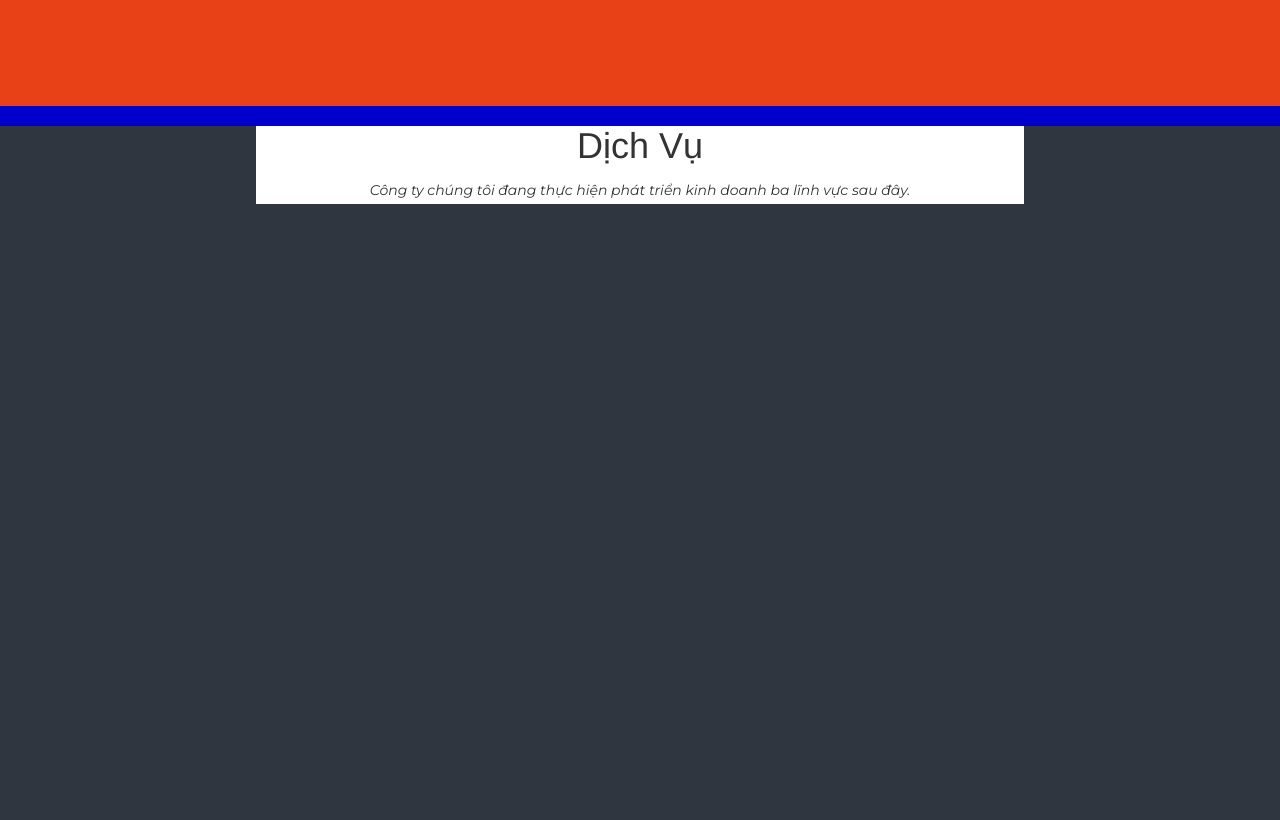
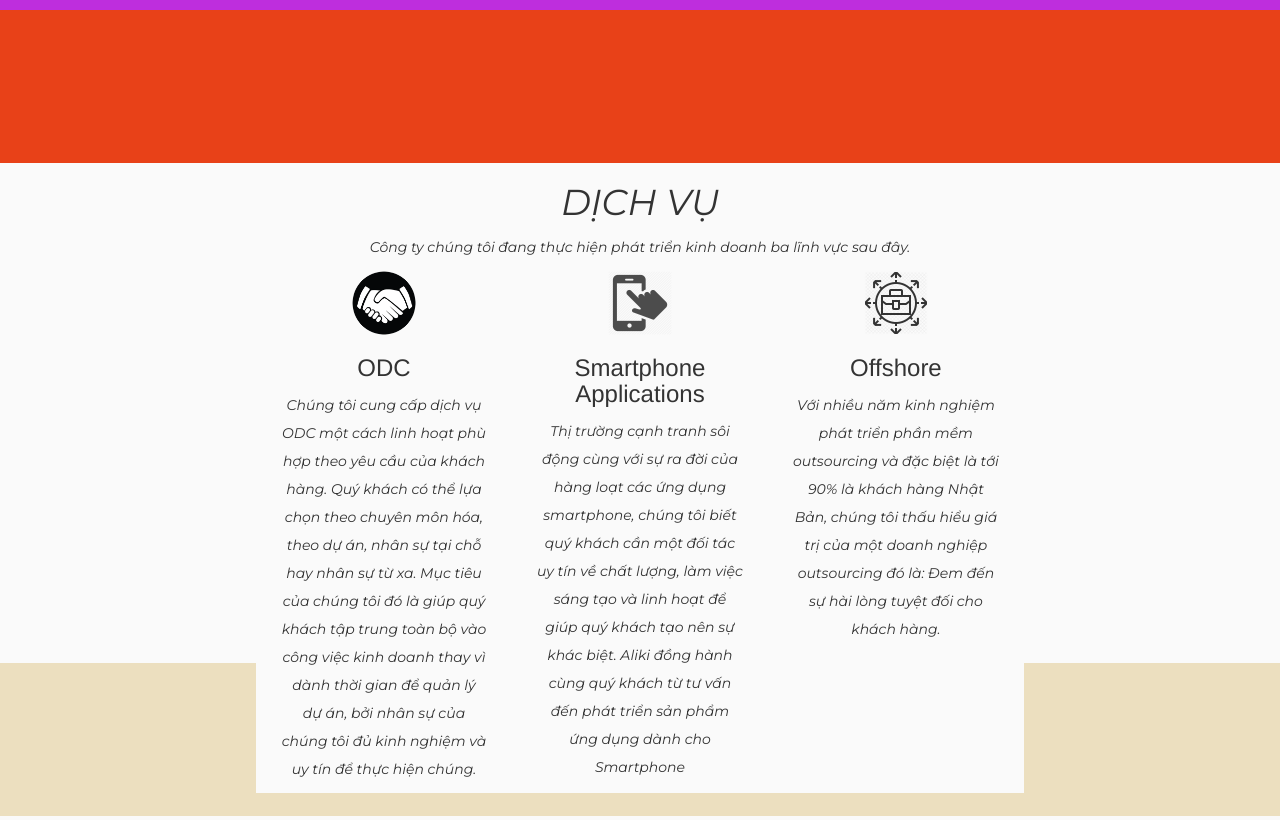
Before and after one commit to AlikiTeam/AlikiWebsite, a plain HTML site: page demoAliki.html in a window 1280 px wide. Shown: the part 1980-2800 px from the top of the page. Drawn offline with nearby package versions, Linux system fonts and the light colour scheme.

Commit message:
update 8/1

```diff
--- a/css/css.css
+++ b/css/css.css
@@ -1,11 +1,11 @@
 @import url('https://fonts.googleapis.com/css?family=Abril+Fatface|Montserrat:400i&subset=vietnamese');
-#main{height:5000px;width:100%;background:#00C;margin-left:auto;margin-right:auto}
-    h1{
-        font-family: 'Montserrat', sans-serif;
-    }
+#main{height:auto;width:100%;background:#00C;margin-left:auto;margin-right:auto}
     p{
         font-family: 'Montserrat', sans-serif;
         line-height: 2;
+    }
+    h1{
+        font-family: 'Montserrat', sans-serif;
     }
 
 /*header*/
@@ -14,6 +14,7 @@
     #about{background:#F0F;width:100%;height:400px}
     #aboutLeft{background:#FAFAFA;height:100%;width:20%;float:left}
     #aboutMain{background:#FAFAFA;height:100%;width:60%;float:left}
+    #dichVuPage{height: 100%; width: 33.33%; float: left; padding: 0px 25px}
         .trang1{
             height: 80px; width: 100%;
         }
@@ -33,7 +34,7 @@
         }
 
 /*aboutProject*/
-    #aboutProject{background:#ff6b6b;width:100%;height:443px}
+    #aboutProject{background:#ff6b6b;width:100%;height:500px}
     #aboutProjectLeft{background:#c8d6e5;height:100%;width:20%;float:left}
     #aboutProjectMain{background:#5f27cd;height:100%;width:60%;float:left}
         .trang4{
@@ -60,10 +61,7 @@
     #doiTac{background:#fbc531;width:100%;height:153px}
 
 /*dichVu*/
-    #dichVu{background:#2f3640;width:100%;height:856px}
-        .mainDichVu{
-            width: 60%;height: 100%; background: #fff;
-        }
+    #dichVu{background:#FAFAFA;width:100%;height:500px}
 
 /*contactInto*/
     #contactInfo{background:#FAFAFA;width:100%;height:443px}
@@ -112,7 +110,14 @@
 
 
 
-
+ul.listRight{
+    margin: 0px, 15px;
+    padding: 0px, 15px;
+  display: flex
+}
+.doiTacIcon{
+    width: 64px
+}
 
 
 
--- a/demoAliki.html
+++ b/demoAliki.html
@@ -9,14 +9,6 @@
   <link rel="stylesheet" type="text/css" href="bootstrap/css/bootstrap.css" >
   <link rel="stylesheet" href="css/myWeb.css" >
   <link rel="stylesheet" type="text/css" href="css/css.css" >
-  <script src="bootstrap/js/bootstrap.min.js"></script>
-  <script src="jquery/jquery.js"></script>
-  <script src="js/js.js"></script>
-  <script src="https://cdnjs.cloudflare.com/ajax/libs/slick-carousel/1.6.0/slick.js"></script>
-  <script src="https://maxcdn.bootstrapcdn.com/bootstrap/3.3.6/js/bootstrap.min.js"></script>
-  <link href="https://maxcdn.bootstrapcdn.com/bootstrap/3.3.6/css/bootstrap.min.css" rel="stylesheet">
-
-
 </head>
 <body>
 
@@ -44,7 +36,7 @@
       </div>
       <div class="header-overlay">
         <div class="header-content">
-          <h1>GOOD MORNING</h1>
+          <h1>Good Morning</h1>
           <p>Lorem ipsum dolor sit amet, consectetur adipisicing elit. Impedit hic eaque rerum cupiditate officiis recusandae iusto quaerat architecto odio illum.</p>
           <a class="btn btn-success my-btn mt-4">KNOW MORE &gt;</a>
         </div>
@@ -79,12 +71,30 @@
       <div class="mainSlogan"></div>
     </div>
     <div id="dichVu">
+      <div id="aboutLeft"></div>
       <center>
-        <div class="mainDichVu">
-          <h1>Dịch Vụ</h1>
-          <p>Công ty chúng tôi đang thực hiện phát triển kinh doanh ba lĩnh vực sau đây.</p>
+        <div id="aboutMain">
+          <h1>DỊCH VỤ</h1>
+          <p>Công ty chúng tôi đang thực hiện phát triển kinh doanh ba lĩnh vực sau đây. </p>
+          <div id="dichVuPage">
+            <img class = "doiTacIcon" src="image/ODC-icon.png"><br>
+              <h3>ODC</h3>
+              <p>Chúng tôi cung cấp dịch vụ ODC một cách linh hoạt phù hợp theo yêu cầu của khách hàng. Quý khách có thể lựa chọn theo chuyên môn hóa, theo dự án, nhân sự tại chỗ hay nhân sự từ xa. Mục tiêu của chúng tôi đó là giúp quý khách tập trung toàn bộ vào công việc kinh doanh thay vì dành thời gian để quản lý dự án, bởi nhân sự của chúng tôi đủ kinh nghiệm và uy tín để thực hiện chúng.</p>
+          </div>
+          <div id="dichVuPage">
+            <img class = "doiTacIcon" src="image/mobile-icon.png"><br>
+              <h3>Smartphone Applications</h3>
+              <p>Thị trường cạnh tranh sôi động cùng với sự ra đời của hàng loạt các ứng dụng smartphone, chúng tôi biết quý khách cần một đối tác uy tín về chất lượng, làm việc sáng tạo và linh hoạt để giúp quý khách tạo nên sự khác biệt. Aliki đồng hành cùng quý khách từ tư vấn đến phát triển sản phẩm ứng dụng dành cho Smartphone </p>
+          </div>
+          <div id="dichVuPage">
+            <img class = "doiTacIcon" src="image/outsource-icon.png"><br>
+              <h3>Offshore</h3>
+              <p>Với nhiều năm kinh nghiệm phát triển phần mềm outsourcing và đặc biệt là tới 90% là khách hàng Nhật Bản, chúng tôi thấu hiểu giá trị của một doanh nghiệp outsourcing đó là: Đem đến sự hài lòng tuyệt đối cho khách hàng.</p>
+          </div>
         </div>
       </center>
+      <div id="aboutRight"></div>
+
     </div>
     <div id="doiTac">
       <div class="row">
@@ -143,16 +153,20 @@
           <center><p><strong>ALIKI SOFTWARE 2018. ALL RIGHTS RESERVED.</strong></p></center>
         </div>
       </div>
-      <div class="bottomFooter"></div>
     </div>
   </div>
+  <script src="bootstrap/js/bootstrap.min.js"></script>
+  <script src="jquery/jquery.js"></script>
+  <script src="js/js.js"></script>
+  <script src="https://cdnjs.cloudflare.com/ajax/libs/slick-carousel/1.6.0/slick.js"></script>
+  <script src="https://maxcdn.bootstrapcdn.com/bootstrap/3.3.6/js/bootstrap.min.js"></script>
   <script type="text/javascript">
     $(document).ready(function(){
       $('.customer-logos').slick({
         slidesToShow: 6,
         slidesToScroll: 1,
         autoplay: true,
-        autoplaySpeed: 1000,
+        autoplaySpeed: 2000,
         arrows: false,
         dots: false,
         pauseOnHover: false,
```
Also changed, not shown: image/ODC-icon.png (added).
